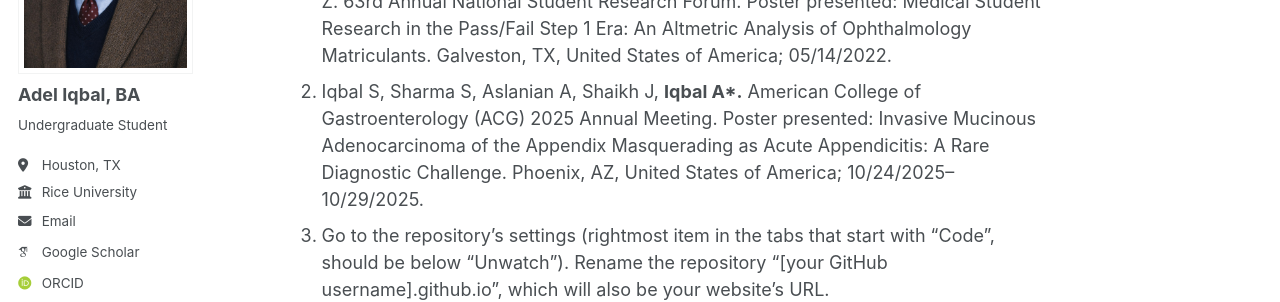
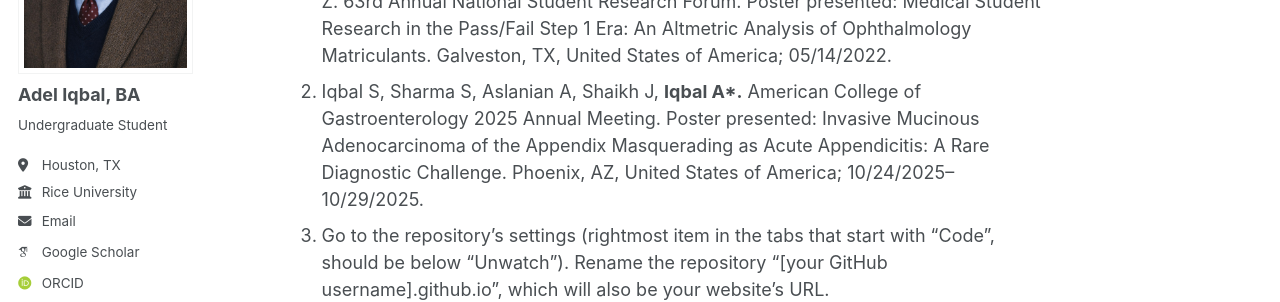
Before and after one commit to adel-iqbal/aiqbal, a Jekyll site: the page built from _pages/about.md, in a window 1280 px wide and 900 px high, scrolled down 1178 px. Shown: the part 282-584 px from the top of the window. Built offline with Jekyll 4.4.1, drawn with Linux system fonts in a browser that asks for light colours; some web fonts are replaced; a script bundle is joined from its source files by our own code; library files that are not in the unit come from our copies.

Commit message:
Update about.md

```diff
--- a/_pages/about.md
+++ b/_pages/about.md
@@ -43,7 +43,7 @@
 Select Presentations
 ------
 1. Huang A, Dang R, **Iqbal A\*,** Nguyen C, Govindu S, Tang O, Somani NA, Al-Mohtaseb Z. 63rd Annual National Student Research Forum. Poster presented: Medical Student Research in the Pass/Fail Step 1 Era: An Altmetric Analysis of Ophthalmology Matriculants. Galveston, TX, United States of America; 05/14/2022.
-1. Iqbal S, Sharma S, Aslanian A, Shaikh J, **Iqbal A\*.** American College of Gastroenterology (ACG) 2025 Annual Meeting. Poster presented: Invasive Mucinous Adenocarcinoma of the Appendix Masquerading as Acute Appendicitis: A Rare Diagnostic Challenge. Phoenix, AZ, United States of America; 10/24/2025–10/29/2025.
+1. Iqbal S, Sharma S, Aslanian A, Shaikh J, **Iqbal A\*.** American College of Gastroenterology 2025 Annual Meeting. Poster presented: Invasive Mucinous Adenocarcinoma of the Appendix Masquerading as Acute Appendicitis: A Rare Diagnostic Challenge. Phoenix, AZ, United States of America; 10/24/2025–10/29/2025.
 1. Go to the repository's settings (rightmost item in the tabs that start with "Code", should be below "Unwatch"). Rename the repository "[your GitHub username].github.io", which will also be your website's URL.
 1. Set site-wide configuration and create content & metadata (see below -- also see [this set of diffs](https://archive.is/3TPas) showing what files were changed to set up [an example site](https://getorg-testacct.github.io) for a user with the username "getorg-testacct")
 1. Upload any files (like PDFs, .zip files, etc.) to the files/ directory. They will appear at https://[your GitHub username].github.io/files/example.pdf.
```
